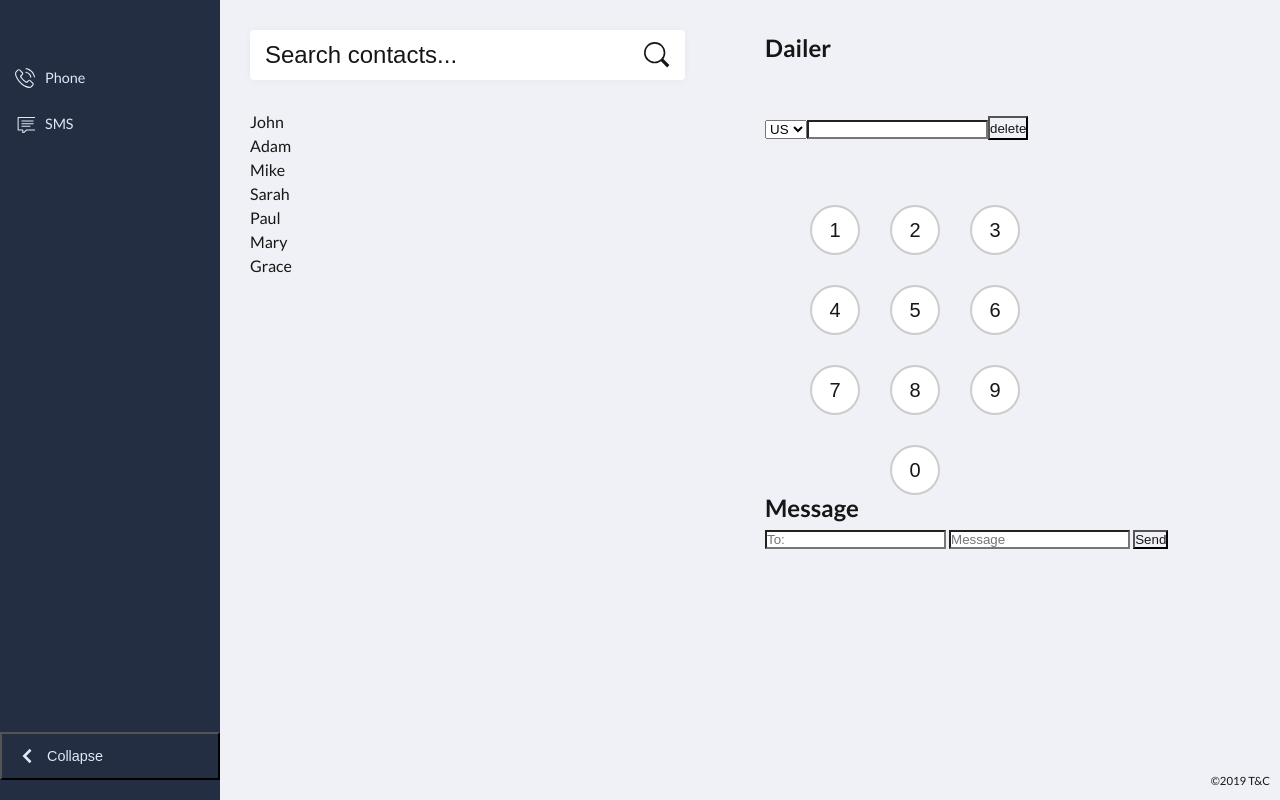
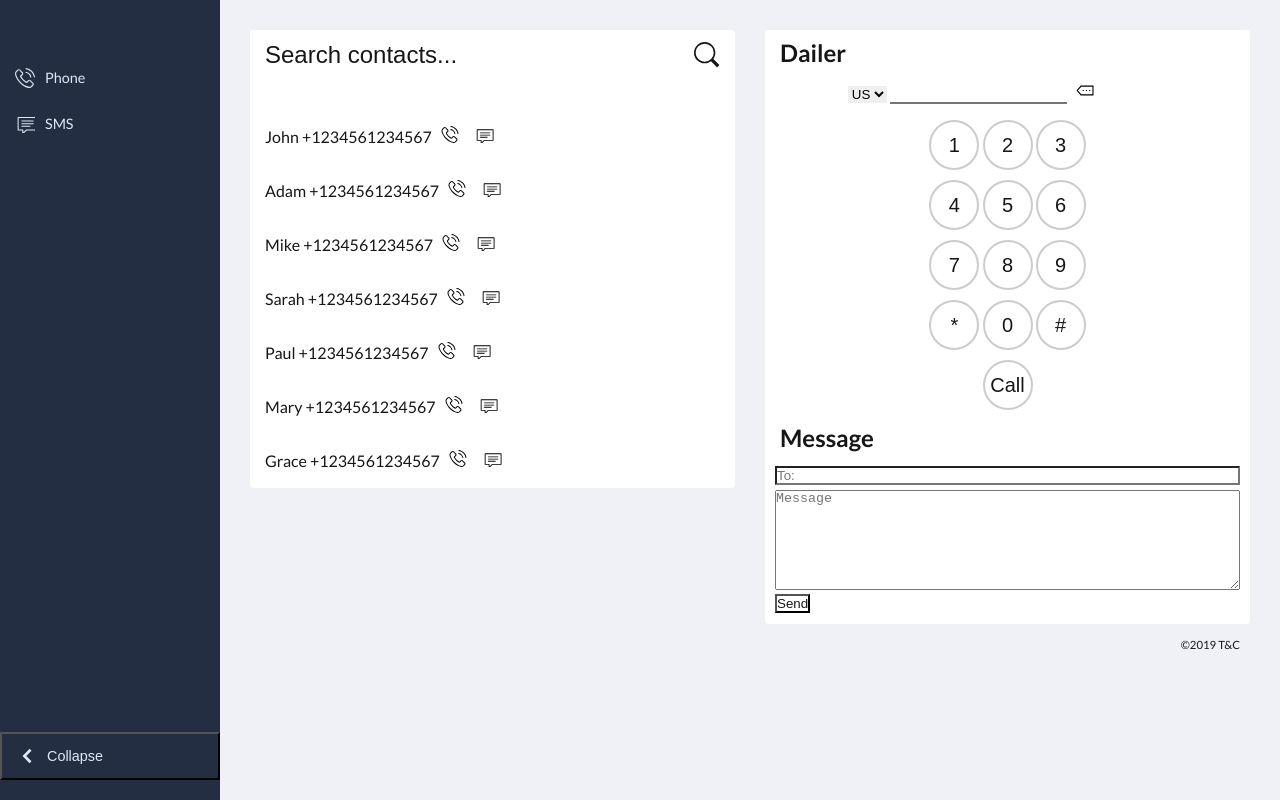
Before and after one commit to mannie411/simple-crm, a plain HTML site: page index.html in a window 1280 px wide. Drawn offline with Linux system fonts and the light colour scheme.

Commit message:
fixed styling

```diff
--- a/index.html
+++ b/index.html
@@ -106,6 +106,21 @@
         </g>
       </g>
     </symbol>
+    <symbol id="backspace" viewBox="0 0 501.264 501.264" style="enable-background:new 0 0 501.264 501.264;"
+      xml:space="preserve">
+
+      <g>
+        <g>
+          <g>
+            <path
+              d="M126,106.632l-126,144l126,144h375.264v-288H126z M469.264,362.632H140.528l-98-112l98-112h328.736V362.632z" />
+            <rect x="373.264" y="234.632" width="32" height="32" />
+            <rect x="277.264" y="234.632" width="32" height="32" />
+            <rect x="181.264" y="234.632" width="32" height="32" />
+          </g>
+        </g>
+      </g>
+    </symbol>
   </svg>
   <header class="page-header">
     <nav>
@@ -151,6 +166,7 @@
 
     <section class="grid">
       <section>
+        <div class="card">
           <div class="search-and-user">
             <form>
               <input type="search" placeholder="Search contacts...">
@@ -163,70 +179,169 @@
           </div>
 
           <div>
-          <ul>
-            <li>John</li>
-            <li>Adam</li>
-            <li>Mike</li>
-            <li>Sarah</li>
-            <li>Paul</li>
-            <li>Mary</li>
-            <li>Grace</li>
+            <ul id="contacts">
+              <li>John
+                <span>+1234561234567</span>
+                <span>
+                  <svg>
+                    <use xlink:href="#phone"></use>
+                  </svg>
+                </span>
+                <span>
+                  <svg>
+                    <use xlink:href="#message"></use>
+                  </svg>
+                </span>
+              </li>
+              <li>Adam
+                <span>+1234561234567</span>
+                <span>
+                  <svg>
+                    <use xlink:href="#phone"></use>
+                  </svg>
+                </span>
+                <span>
+                  <svg>
+                    <use xlink:href="#message"></use>
+                  </svg>
+                </span>
+              </li>
+              <li>Mike
+                <span>+1234561234567</span>
+                <span>
+                  <svg>
+                    <use xlink:href="#phone"></use>
+                  </svg>
+                </span>
+                <span>
+                  <svg>
+                    <use xlink:href="#message"></use>
+                  </svg>
+                </span>
+              </li>
+              <li>Sarah
+                <span>+1234561234567</span>
+                <span>
+                  <svg>
+                    <use xlink:href="#phone"></use>
+                  </svg>
+                </span>
+                <span>
+                  <svg>
+                    <use xlink:href="#message"></use>
+                  </svg>
+                </span>
+              </li>
+              <li>Paul
+                <span>+1234561234567</span>
+                <span>
+                  <svg>
+                    <use xlink:href="#phone"></use>
+                  </svg>
+                </span>
+                <span>
+                  <svg>
+                    <use xlink:href="#message"></use>
+                  </svg>
+                </span>
+              </li>
+              <li>Mary
+                <span>+1234561234567</span>
+                <span>
+                  <svg>
+                    <use xlink:href="#phone"></use>
+                  </svg>
+                </span>
+                <span>
+                  <svg>
+                    <use xlink:href="#message"></use>
+                  </svg>
+                </span>
+              </li>
+              <li>Grace
+                <span>+1234561234567</span>
+                <span>
+                  <svg>
+                    <use xlink:href="#phone"></use>
+                  </svg>
+                </span>
+                <span>
+                  <svg>
+                    <use xlink:href="#message"></use>
+                  </svg>
+                </span>
+              </li>
 
             </ul>
           </div>
+        </div>
+
 
       </section>
-      <section id="media">
-        <div>
+      <section class="card">
+        <div id="phone">
           <h2>Dailer</h2>
-          <div>
-            <div id="ringer">
+          <div id="call-frame"></div>
+          <div id="dialpad">
+
+            <div id="dialier">
+              <div id="dial-input">
+                <select name="">
+                  <option value="+1">US</option>
+                  <option value="+2">UK</option>
+                </select>
+                <label for="">
+                  <input type="text">
+                </label>
+                <button>
+                  <svg>
+                    <use xlink:href="#backspace"></use>
+                  </svg>
+                </button>
+              </div>
 
             </div>
-            <div id="status">
+
+            <div id="numbers">
+              <div class="numbers">
+                <button>1</button>
+                <button>2</button>
+                <button>3</button>
+              </div>
+              <div class="numbers">
+                <button>4</button>
+                <button>5</button>
+                <button>6</button>
+              </div>
+              <div class="numbers">
+                <button>7</button>
+                <button>8</button>
+                <button>9</button>
+              </div>
+              <div class="numbers">
+                <button>*</button>
+                <button>0</button>
+                <button>#</button>
+              </div>
+              <div class="call">
+                <button>Call</button>
+
+              </div>
+
+
 
             </div>
           </div>
 
-          <div id="dialpad">
-            <div id="dial">
-              <div id="code">
-                <select name="" id="">
-                  <option value="+1">US</option>
-                  <option value="+234">NG</option>
-                </select>
         </div>
-              <div>
-                <label for="">
-                  <input type="text">
-                </label>
-              </div>
-              <button>delete</button>
-
-            </div>
-            <div id="numbers">
-              <button>1</button>
-              <button>2</button>
-              <button>3</button>
-              <button>4</button>
-              <button>5</button>
-              <button>6</button>
-              <button>7</button>
-              <button>8</button>
-              <button>9</button>
-              <button>0</button>
-            </div>
-
-
-          </div>
-
-        </div>
-        <div>
+        <div id="sms">
           <h2>Message</h2>
-          <div>
+          <div id="sms-form">
+            <form action="">
               <input type="text" name="" id="" placeholder="To:">
-            <input type="text" name="" id="" placeholder="Message">
+              <textarea type="text" name="" id="" placeholder="Message"></textarea>
               <button>Send</button>
+            </form>
           </div>
         </div>
       </section>
--- a/style.css
+++ b/style.css
@@ -14,7 +14,8 @@
   --blue: #00b9eb;
   --red: #ec1848;
   --border-radius: 4px;
-  --box-shadow: 0 0 10px -2px rgba(0, 0, 0, 0.075);
+  --box-shadow-1: 0 0 10px -2px rgba(0, 0, 0, 0.075);
+  /* --box-shadow-2: 0 0 1px 0 rgb(0, 0, 0); */
 }
 
 * {
@@ -58,6 +59,12 @@ body {
   font: 16px/1.5 "Lato", sans-serif;
 }
 
+/* ------------------- */
+
+.card {
+  background: var(--white);
+  border-radius: var(--border-radius);
+}
 
 /* HEADER STYLES
 –––––––––––––––––––––––––––––––––––––––––––––––––– */
@@ -196,12 +203,13 @@ body {
 }
 
 .search-and-user {
-  display: grid;
-  grid-template-columns: 1fr auto;
-  grid-column-gap: 50px;
-  align-items: center;
-  background: var(--page-content-bgColor);
+  /* display: grid;
+grid-template-columns: 1fr auto;
+grid-column-gap: 50px;
+align-items: center; */
+  /* background: var(--page-content-bgColor); */
   margin-bottom: 30px;
+  box-shadow: var(--box-shadow);
 }
 
 .search-and-user form {
@@ -217,7 +225,7 @@ body {
   background: var(--page-content-blockColor);
   color: var(--white);
   border-radius: var(--border-radius);
-  box-shadow: var(--box-shadow);
+  /* box-shadow: var(--box-shadow); */
 }
 
 .search-and-user ::placeholder {
@@ -377,9 +385,11 @@ body {
 }
 
 @media screen and (max-width: 400px) {
-  .page-content .grid>article {
+  .page-content .grid>section {
     grid-column: 1 / -1;
   }
+
+
 }
 
 
@@ -422,13 +432,17 @@ body {
     left: 40px;
     width: calc(100% - 40px);
   }
+
+  .page-footer {
+    position: static;
+  }
 }
 
 
 /* FOOTER
 –––––––––––––––––––––––––––––––––––––––––––––––––– */
 .page-footer {
-  position: fixed;
+  /* position: fixed; */
   bottom: 0;
   right: 0;
   font-size: 0.85rem;
@@ -442,16 +456,22 @@ body {
   color: var(--red);
 }
 
-#dial {
-  display: flex;
-  margin-top: 50px;
-  margin-bottom: 50px;
+#contacts li {
+  padding: 15px;
+}
+
+#contacts span svg {
+  width: 30px;
+  height: 17px;
+  display: inline-block
 }
 
 #numbers {
+  margin: 0 auto;
   width: 300px;
   height: 300px;
   display: flex;
+  flex-direction: column;
   flex-wrap: wrap;
   justify-content: center
 }
@@ -461,10 +481,71 @@ body {
   border: 2px solid #ccc;
   font-family: Arial, sans-serif;
   font-size: 20px;
-  margin: 15px;
+  margin: 0;
   min-height: 50px;
   width: 50px;
   line-height: 10px;
   border-radius: 50%;
 
 }
+
+#dialier {
+  display: flex;
+  align-items: start
+}
+
+#dial-input {
+  padding: 10px;
+  margin: 0 auto;
+  width: 70%
+}
+
+#dial-input select,
+#dial-input button {
+  border: none
+}
+
+#dial-input button svg {
+  width: 30px;
+  height: 17px;
+}
+
+#dial-input input {
+  border-top: none;
+  border-left: none;
+  border-right: none;
+}
+
+.numbers {
+  margin: auto
+}
+
+.call {
+  margin: auto
+}
+
+#phone h2,
+#sms h2 {
+  margin-top: 5px;
+  padding-left: 15px
+}
+
+#sms-form {
+  padding: 5px;
+  margin: 5px
+}
+
+#sms-form input,
+#sms-form textarea {
+  display: block;
+  width: 100%
+}
+
+#sms-form input:first-child,
+#sms-form input:last-child {
+  margin-bottom: 5px
+}
+
+#sms-form textarea {
+  height: 100px;
+}
```
Lines whose indentation alone changed are shown as unchanged.
